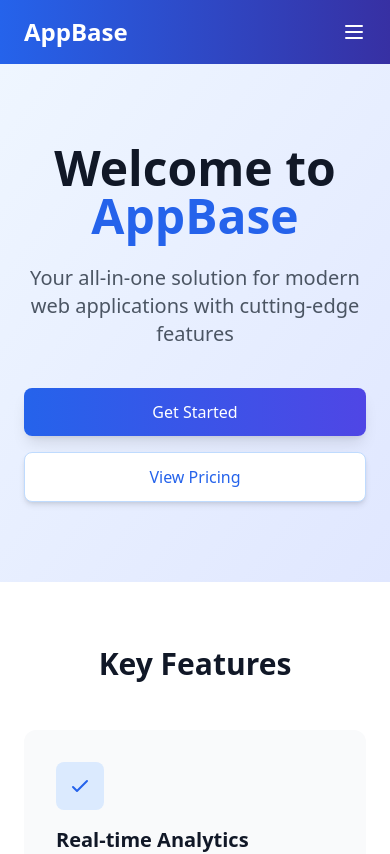
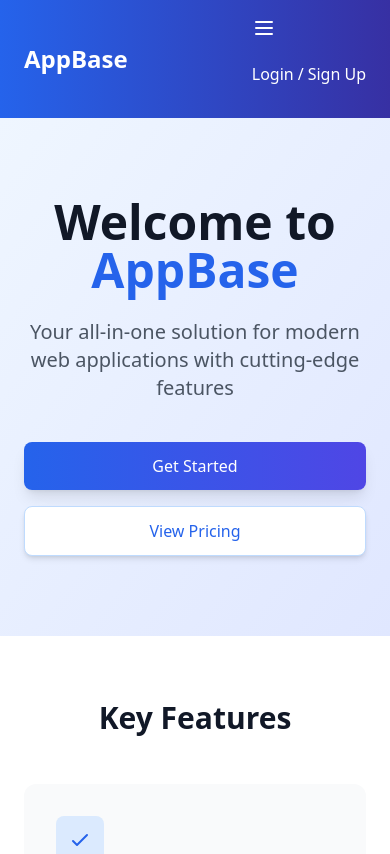
Before and after one commit to dsa157/appBase, a Next.js app in the folder next-app/: page / in a window 390 px wide. Shown: the top 854 px of the page. Built offline with nearby package versions, Linux system fonts and the light colour scheme.

Commit message:
feat: update header with combined login/signup links

```diff
--- a/next-app/app/components/Header.tsx
+++ b/next-app/app/components/Header.tsx
@@ -19,13 +19,35 @@ export default function Header() {
             <Link href="/profile" className="text-white hover:text-gray-200 transition-colors font-medium">
               Profile
             </Link>
+            <div className="flex space-x-1 text-white">
+              <Link href="/auth/login" className="hover:text-gray-200 transition-colors font-medium">
+                Login
+              </Link>
+              <span>/</span>
+              <Link href="/auth/signup" className="hover:text-gray-200 transition-colors font-medium">
+                Sign Up
+              </Link>
+            </div>
           </nav>
 
-          <button className="md:hidden text-white">
-            <svg className="w-6 h-6" fill="none" stroke="currentColor" viewBox="0 0 24 24">
-              <path strokeLinecap="round" strokeLinejoin="round" strokeWidth={2} d="M4 6h16M4 12h16M4 18h16" />
-            </svg>
-          </button>
+          <div className="md:hidden">
+            <button className="text-white">
+              <svg className="w-6 h-6" fill="none" stroke="currentColor" viewBox="0 0 24 24">
+                <path strokeLinecap="round" strokeLinejoin="round" strokeWidth={2} d="M4 6h16M4 12h16M4 18h16" />
+              </svg>
+            </button>
+            <div className="flex flex-col space-y-4 py-4">
+              <div className="flex space-x-1 text-white">
+                <Link href="/auth/login" className="hover:text-gray-200 transition-colors font-medium">
+                  Login
+                </Link>
+                <span>/</span>
+                <Link href="/auth/signup" className="hover:text-gray-200 transition-colors font-medium">
+                  Sign Up
+                </Link>
+              </div>
+            </div>
+          </div>
         </div>
       </div>
     </header>
```
